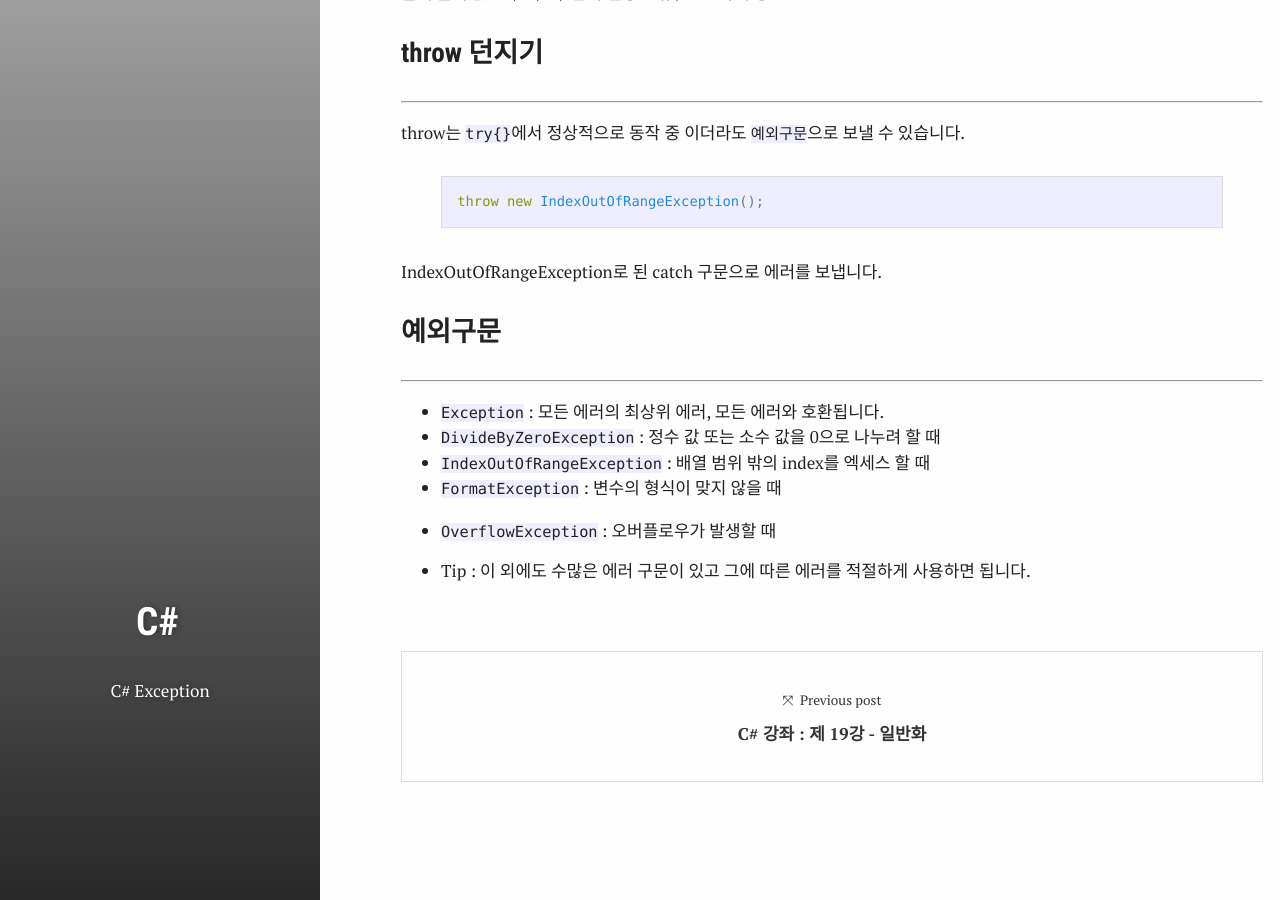
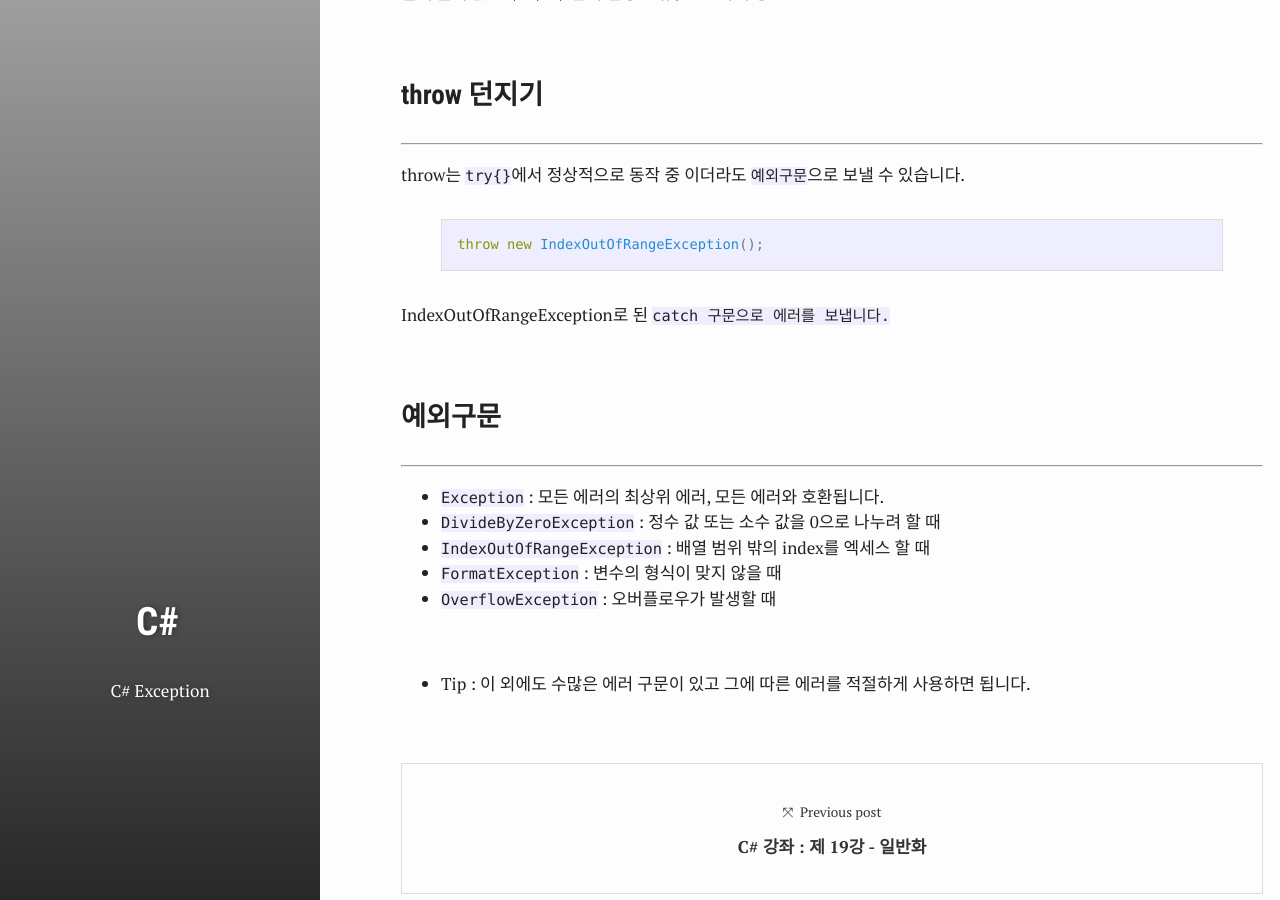
Before and after one commit to test076923/076923.github.io, a Jekyll site: the page built from _posts/2017-09-23-C#-20.md, in a window 1280 px wide and 900 px high, scrolled down 2487 px. Built offline with Jekyll 4.4.1, drawn with Linux system fonts in a browser that asks for light colours; comment, search, counter and statistics services are not loaded.

Commit message:
Update 2017-09-23-C#-20.md

```diff
--- a/_posts/2017-09-23-C#-20.md
+++ b/_posts/2017-09-23-C#-20.md
@@ -117,6 +117,8 @@
 
 실제 출력 값 : 0 / 1 / 2 / 범위 설정 오류 / 안전하게 종료
 
+<br>
+
 ### throw 던지기 ###
 ----------
 throw는 `try{}`에서 정상적으로 동작 중 이더라도 `예외구문`으로 보낼 수 있습니다.
@@ -127,7 +129,9 @@
 
 {% endhighlight %}
 
-IndexOutOfRangeException로 된 catch 구문으로 에러를 보냅니다.
+IndexOutOfRangeException로 된 `catch 구문으로 에러를 보냅니다.`
+
+<br>
 
 ### 예외구문 ###
 ----------
@@ -138,4 +142,6 @@
 * `FormatException` : 변수의 형식이 맞지 않을 때
 * `OverflowException` : 오버플로우가 발생할 때
 
+<br>
+
 * Tip : 이 외에도 수많은 에러 구문이 있고 그에 따른 에러를 적절하게 사용하면 됩니다.
```
